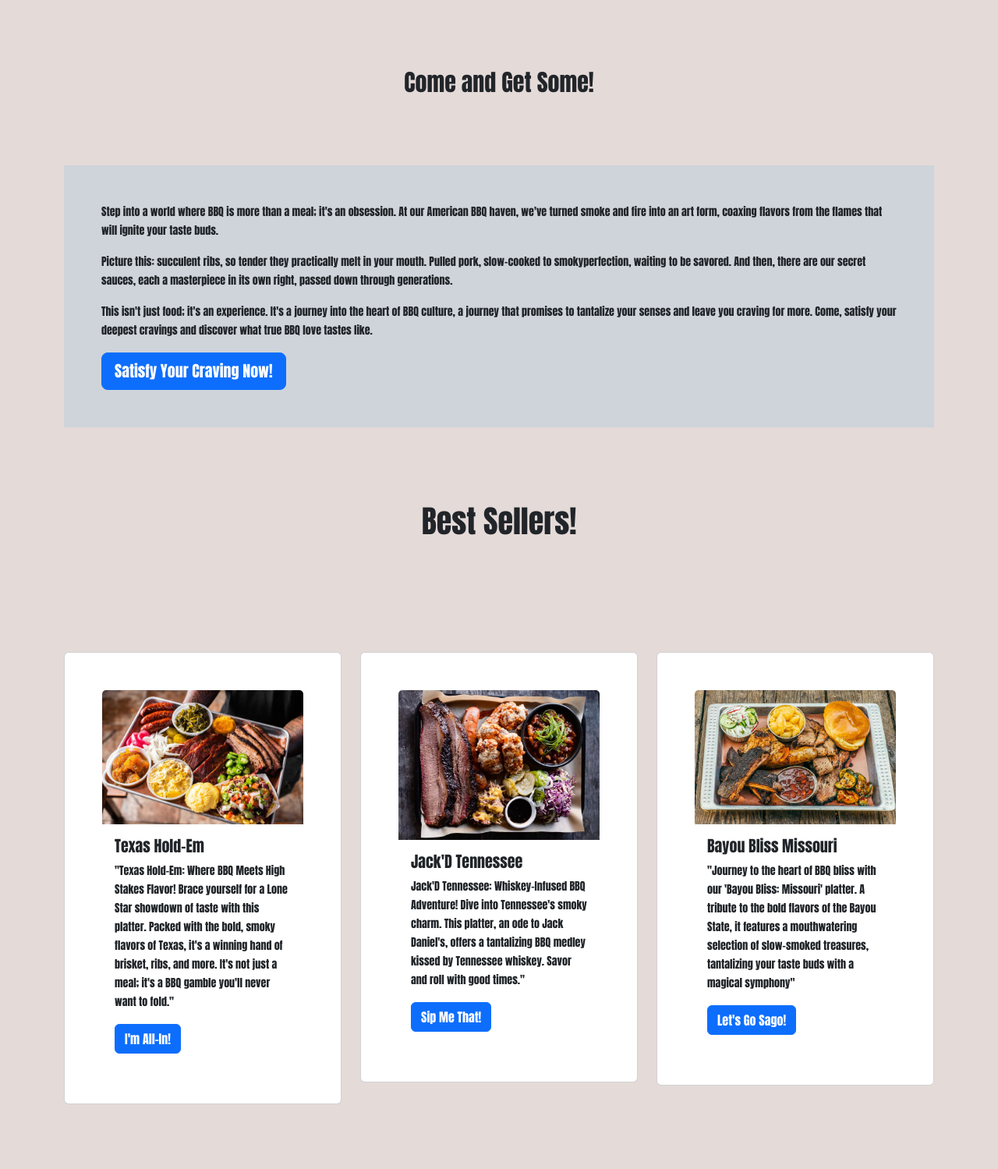
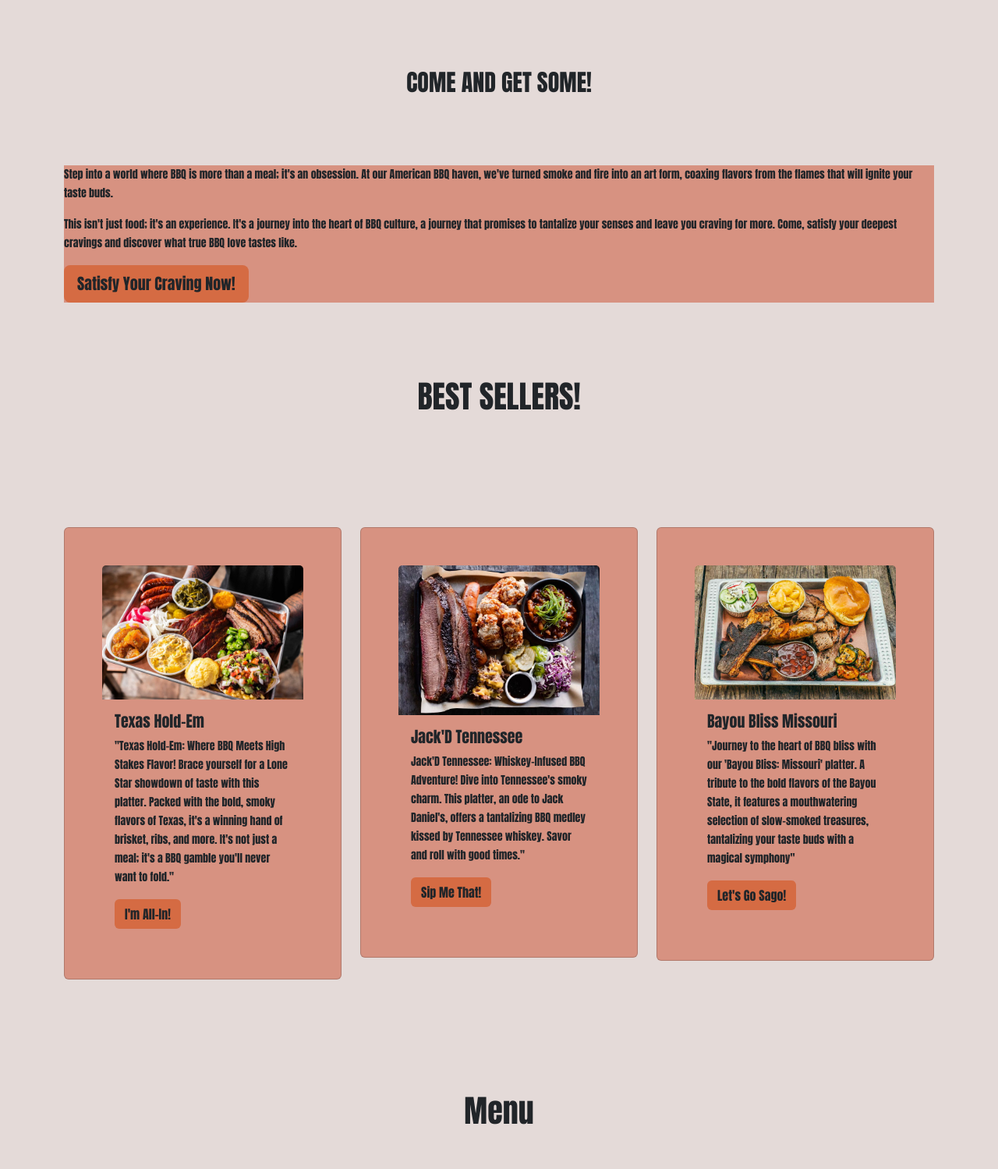
Before and after one commit to mrbakunawa/KodeGoMP01, a plain HTML site: page index.html in a window 1280 px wide. Shown: the part 959-2458 px from the top of the page at 78% size. Drawn offline with nearby package versions, Linux system fonts and the light colour scheme.

Commit message:
Added more design customizations

```diff
--- a/index.html
+++ b/index.html
@@ -16,7 +16,7 @@
 
 <body>
     <!-- Navigation Bar -->
-    <nav class="navbar navbar-expand-lg bg-body-tertiary">
+    <nav class="navbar" navbar-expand-lg bg-body-tertiary">
         <div class="container-fluid">
             <a class="navbar-brand" href="#"><img src="Images/logo.jpg" alt="logo" width="80"></a>
             <button class="navbar-toggler" type="button" data-bs-toggle="collapse" data-bs-target="#navbarNav"
@@ -85,20 +85,17 @@
 
     <!-- Main Container -->
     <div class="container">
-        <h1 class="text-center p-5 mb-5 mt-5">Come and Get Some!</h1>
+        <h1 class="text-center p-5 mb-5 mt-5">COME AND GET SOME!</h1>
 
-        <div class="w-100 bg-dark-subtle p-5 mb-5">
+        <div class="container1" w-100 bg-dark-subtle p-5 mb-5>
             <p>Step into a world where BBQ is more than a meal; it's an obsession. At our American BBQ haven, we've turned smoke and fire into an art form, coaxing flavors from the flames that will ignite your taste buds.</p>
-
-            <p>Picture this: succulent ribs, so tender they practically melt in your mouth. Pulled pork, slow-cooked to smokyperfection, waiting to be savored. And then, there are our secret sauces, each a masterpiece in its own right, passed
-            down through generations.</p>
 
             <p>This isn't just food; it's an experience. It's a journey into the heart of BBQ culture, a journey that promises to tantalize your senses and leave you craving for more. Come, satisfy your deepest cravings and discover what true BBQ
             love tastes like.</p>
-            <button type="button" class="btn btn-primary btn-lg">Satisfy Your Craving Now!</button>
+            <button type="button" class="btn btn-lg">Satisfy Your Craving Now!</button>
         </div>
 
-        <h2 id="best-sellers" class="fs-1 p-5 mt-5 mb-5 text-center">Best Sellers!</h2>
+        <h2 id="best-sellers" class="fs-1 p-5 mt-5 mb-5 text-center">BEST SELLERS!</h2>
 
         <div class="row">
             <div class="col">
@@ -110,7 +107,7 @@
                         <p class="card-text">"Texas Hold-Em: Where BBQ Meets High Stakes Flavor! Brace yourself for a Lone Star showdown of taste with this platter.
                         Packed with the bold, smoky flavors of Texas, it's a winning hand of brisket, ribs, and more. It's not just a meal; it's
                         a BBQ gamble you'll never want to fold."</p>
-                        <a href="#" class="btn btn-primary">I'm All-In!</a>
+                        <a href="#contact" class="btn">I'm All-In!</a>
                     </div>
                 </div>
             </div>
@@ -122,7 +119,7 @@
                         <h5 class="card-title">Jack'D Tennessee</h5>
                         <p class="card-text">Jack'D Tennessee: Whiskey-Infused BBQ Adventure! Dive into Tennessee's smoky charm. This platter, an ode to Jack
                         Daniel's, offers a tantalizing BBQ medley kissed by Tennessee whiskey. Savor and roll with good times."</p>
-                        <a href="#" class="btn btn-primary">Sip Me That!</a>
+                        <a href="#contact" class="btn">Sip Me That!</a>
                     </div>
                 </div>
             </div>
@@ -134,7 +131,7 @@
                         <h5 class="card-title">Bayou Bliss Missouri</h5>
                         <p class="card-text">"Journey to the heart of BBQ bliss with our 'Bayou Bliss: Missouri' platter. A tribute to the bold flavors of the Bayou
                         State, it features a mouthwatering selection of slow-smoked treasures, tantalizing your taste buds with a magical symphony"</p>
-                        <a href="#" class="btn btn-primary">Let's Go Sago!</a>
+                        <a href="#contact" class="btn">Let's Go Sago!</a>
                     </div>
                 </div>
             </div>
@@ -148,7 +145,7 @@
             <h5 class="card-title"></h5>
             <p class="card-text">Explore our menu, where BBQ meets creativity, and each dish is a masterpiece. From tender meats that melt in your mouth to artfully crafted buns, savory combos, and delightful sides, every bite is a journey into the heart of flavor. Savor
             the experience</p>
-            <a href="#contact" class="btn btn-primary">Order Now!</a>
+            <a href="#contact" class="btn">Order Now!</a>
         </div>
     </div>
 
@@ -164,7 +161,7 @@
                 <p class="card-text">Sct. Bayoran St, Diliman, Quezon City, Metro Manila</p>
                 <p>+632-741-224-42</p>
                 <p>+63917-111-2233</p>
-                <a href="#" class="btn btn-primary">Call Now</a>
+                <a href="#" class="btn">Call Now</a>
             </div>
         </div>
 
--- a/style.css
+++ b/style.css
@@ -15,3 +15,23 @@ p {
     font-size: 14px;
     line-height: 24px;
 }
+
+.navbar {
+    background-color: #E4DAD8;
+}
+
+.container1 {
+    background-color: #D79281;
+}
+
+.card   {
+    background-color: #D79281;
+}
+
+.btn {
+    background-color: #D56B43;
+}
+
+.btn-lg {
+    align-items: center;
+}
```
